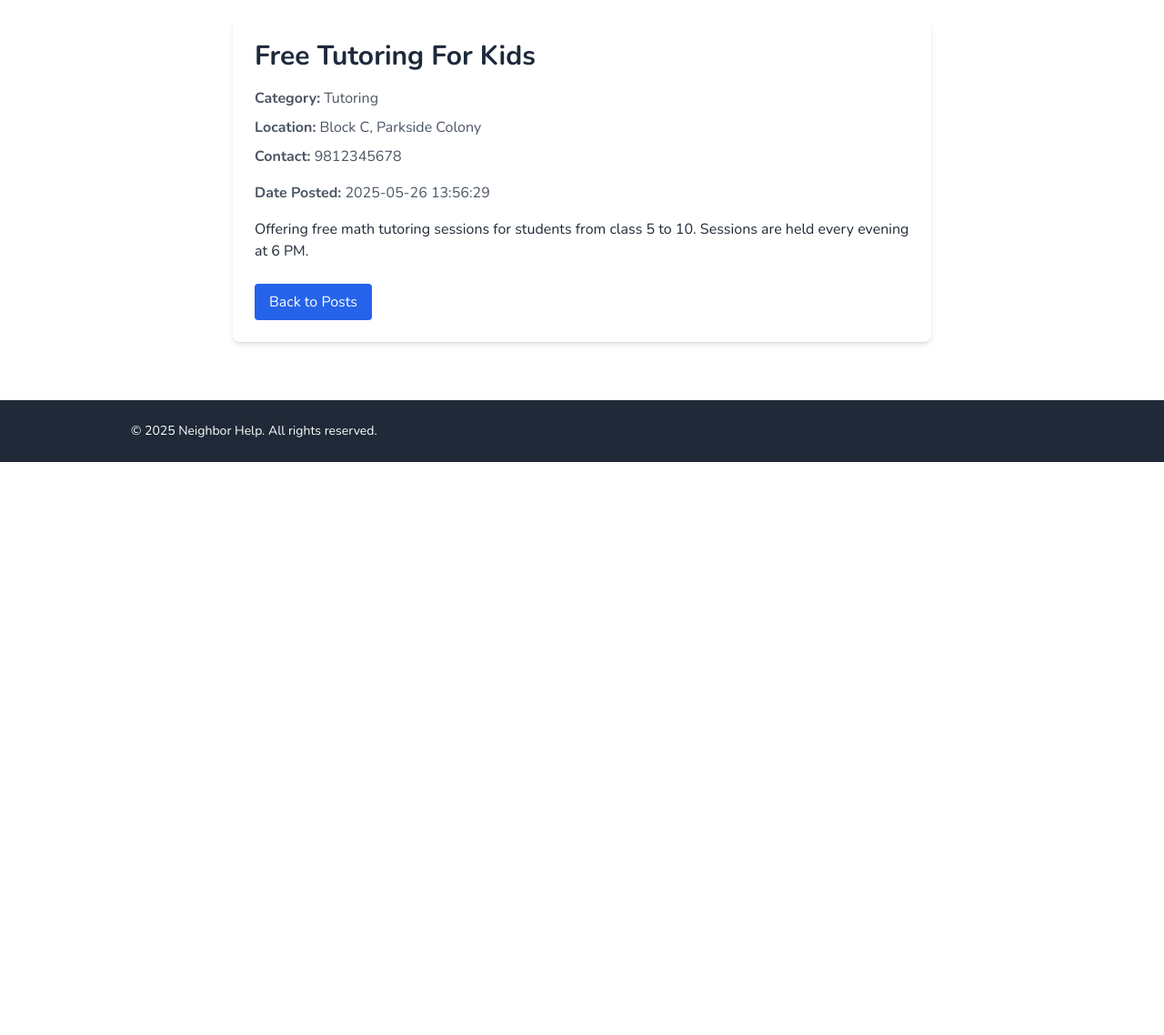
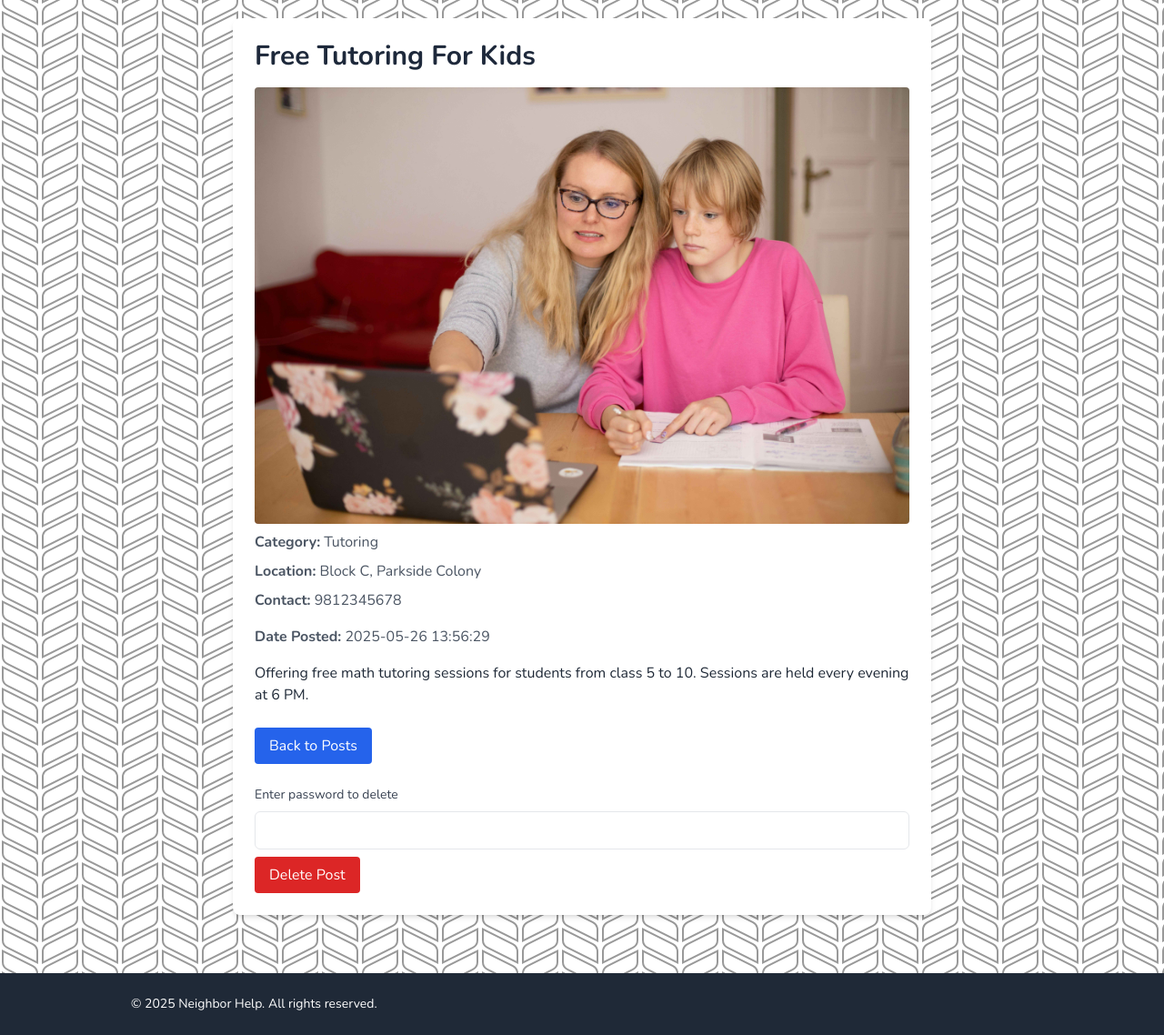
Before and after one commit to pankajsagvekar/neighbor-help, a Flask app: page /posts/3 in a window 1280 px wide. Shown: the part 60-1198 px from the top of the page at 91% size. Before the commit the page ends 568 px from the top, so only its background shows below. Run offline with Flask 3, Linux system fonts and the light colour scheme; data comes from the database, SQL or seed files in the repository; both versions use the stored data as it was after the commit; some libraries are stand-ins or nearby versions.

Commit message:
added delete post and some ui changes

```diff
--- a/app.py
+++ b/app.py
@@ -1,7 +1,17 @@
 import sqlite3
 from flask import Flask, redirect, render_template, request
+import os
+from werkzeug.utils import secure_filename
 
 app = Flask(__name__)
+
+app.config['UPLOAD_FOLDER'] = 'static/uploads'
+app.config['MAX_CONTENT_LENGTH'] = 2 * 1024 * 1024  # 2MB max
+ALLOWED_EXTENSIONS = {'png', 'jpg', 'jpeg', 'gif'}
+
+def allowed_file(filename):
+    return '.' in filename and \
+           filename.rsplit('.', 1)[1].lower() in ALLOWED_EXTENSIONS
 
 @app.route('/')
 def index():
@@ -11,7 +21,7 @@ def index():
 def show_posts():
     conn = sqlite3.connect('neighborhelp.sqlite3')
     cursor = conn.cursor()
-    cursor.execute("SELECT id, title, description, category, location, contact, date_posted FROM posts")
+    cursor.execute("SELECT id, title, description, category, location, contact, date_posted, image_filename FROM posts")
     posts = cursor.fetchall()
     conn.close()
     return render_template("posts.html", posts=posts, page='posts')
@@ -20,7 +30,7 @@ def show_posts():
 def post_detail(post_id):
     conn = sqlite3.connect('neighborhelp.sqlite3')
     cursor = conn.cursor()
-    cursor.execute("SELECT id, title, description, category, location, contact, date_posted FROM posts WHERE id = ?", (post_id,))
+    cursor.execute("SELECT id, title, description, category, location, contact, date_posted, image_filename FROM posts WHERE id = ?", (post_id,))
     post = cursor.fetchone()
     conn.close()
 
@@ -30,8 +40,6 @@ def post_detail(post_id):
     return render_template('post_detail.html', post=post, page='posts')
 
 
-
-
 @app.route('/add_post', methods=['POST'])
 def add_post():
     title = request.form['title']
@@ -39,16 +47,43 @@ def add_post():
     description = request.form['description']
     location = request.form['location']
     contact = request.form['contact']
+    password = request.form['password']
+    image = request.files['image']
+    image_filename = None
+
+    if image and allowed_file(image.filename):
+        filename = secure_filename(image.filename)
+        image_path = os.path.join(app.config['UPLOAD_FOLDER'], filename)
+        image.save(image_path)
+        image_filename = filename
 
     conn = sqlite3.connect('neighborhelp.sqlite3')
     cursor = conn.cursor()
-    cursor.execute("INSERT INTO posts (title, category, description, location, contact) VALUES (?, ?, ?, ?, ?)",
-                   (title, category, description, location, contact))
+    cursor.execute("INSERT INTO posts (title, category, description, location, contact, password, image_filename) VALUES (?, ?, ?, ?, ?, ?, ?)",
+                   (title, category, description, location, contact, password, image_filename))
     conn.commit()
     conn.close()
 
     return redirect('/posts')
 
+@app.route('/delete/<int:post_id>', methods=['GET', 'POST'])
+def delete_post(post_id):
+    if request.method == 'POST':
+        entered_password = request.form['password']
+        conn = sqlite3.connect('neighborhelp.sqlite3')
+        cursor = conn.cursor()
+        cursor.execute("SELECT password FROM posts WHERE id = ?", (post_id,))
+        row = cursor.fetchone()
+        if row and row[0] == entered_password:
+            cursor.execute("DELETE FROM posts WHERE id = ?", (post_id,))
+            conn.commit()
+            conn.close()
+            return redirect('/posts')
+        conn.close()
+        return "Incorrect password", 403
+
+    return render_template('confirm_delete.html', post_id=post_id)
+
 
 if __name__ == '__main__':
     app.run(debug=True)
--- a/nrighborhelp.sql
+++ /dev/null
@@ -1,9 +0,0 @@
-CREATE TABLE IF NOT EXISTS posts (
-            id INTEGER PRIMARY KEY AUTOINCREMENT,
-            title TEXT NOT NULL,
-            category TEXT NOT NULL,
-            description TEXT NOT NULL,
-            location TEXT NOT NULL,
-            contact INTEGER NOT NULL,
-            date_posted DATE DATETIME DEFAULT CURRENT_TIMESTAMP
-)
--- a/templates/base.html
+++ b/templates/base.html
@@ -28,8 +28,8 @@
 
 </head>
 
-<body class="bg-white text-slate-800 font-nunito">
-    <nav class="absolute top-0 left-0 w-full z-30">
+<body class="{% if page == 'posts' %}bg-[url('/static/pattern.svg')] bg-repeat max-h-screen{% else %}bg-white{% endif %} text-slate-800 font-nunito">
+    <nav class="absolute top-0 left-0 w-full z-30 {% if page == 'posts'%}bg-white {% endif %}">
         <div class="max-w-screen-lg mx-auto px-4 py-4 flex items-center justify-between relative z-30">
             <a href="/" class="text-lg font-semibold font-poppins {% if page == 'index' %}text-white{% else %}text-black{% endif %}">Neighbor Help</a>
             <div class="flex gap-6 {% if page == 'index' %}text-white{% else %}text-black{% endif %}">
--- a/templates/post_detail.html
+++ b/templates/post_detail.html
@@ -5,6 +5,9 @@
 {% block content %}
 <div class="max-w-screen-md mx-auto p-6 mt-20 bg-white rounded-lg shadow-md">
   <h1 class="text-3xl font-bold mb-4">{{ post[1].title() }}</h1>
+  {% if post[7] %}
+  <img src="{{ url_for('static', filename='uploads/' + post[7]) }}" alt="Post Image" class="mb-2 rounded w-full max-h-2/4 object-cover">
+  {% endif %}
 
   <p class="text-gray-600 mb-2"><strong>Category:</strong> {{ post[3].replace('_', ' ').title() }}</p>
   <p class="text-gray-600 mb-2"><strong>Location:</strong> {{ post[4] }}</p>
@@ -14,5 +17,11 @@
   <p class="text-gray-800 whitespace-pre-line">{{ post[2] }}</p> <!-- full description -->
 
   <a href="{{ url_for('show_posts') }}" class="inline-block mt-6 px-4 py-2 bg-blue-600 text-white rounded hover:bg-blue-700">Back to Posts</a>
+
+  <form action="{{ url_for('delete_post', post_id=post[0]) }}" method="POST" class="mt-6 space-y-2">
+    <label for="password" class="block text-sm font-medium text-gray-700">Enter password to delete</label>
+    <input type="password" name="password" required class="w-full border rounded-md px-3 py-2">
+    <button type="submit" class="bg-red-600 text-white px-4 py-2 rounded hover:bg-red-700">Delete Post</button>
+  </form>
 </div>
 {% endblock %}
```
Also changed, not shown: templates/posts.html (+25 -11 lines), neighborhelp.sqlite3, static/pattern.svg (added), static/uploads/tutor.jpg (added).
